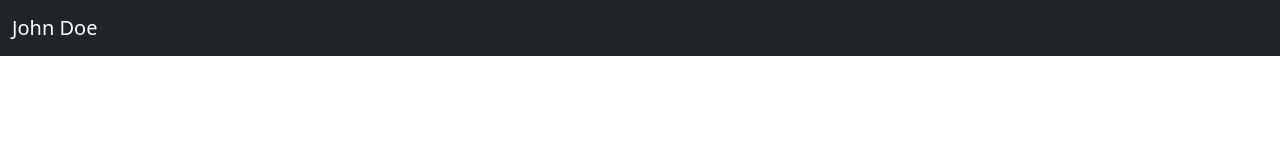
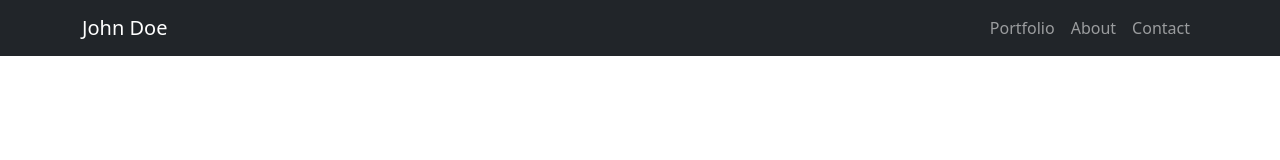
Before and after one commit to AbeeraTahir/Bootstrap-Portfolio, a website: page index.html in a window 1280 px wide. Drawn offline with nearby package versions, Linux system fonts and the light colour scheme.

Commit message:
Add navbar

```diff
--- a/index.html
+++ b/index.html
@@ -10,8 +10,13 @@
   <body>
     <header>
       <nav class="navbar navbar-expand-lg navbar-dark bg-dark">
-        <div class="container-fluid">
-          <a class="navbar-brand pl-8" href="#">John Doe</a>
+        <div class="container">
+          <a class="navbar-brand" href="#">John Doe</a>
+          <ul class="navbar-nav ml_auto">
+            <li class="nav-item"><a href="" class="nav-link">Portfolio</a></li>
+            <li class="nav-item"><a href="" class="nav-link">About</a></li>
+            <li class="nav-item"><a href="" class="nav-link">Contact</a></li>
+          </ul>
         </div>
       </nav>
     </header>
```
